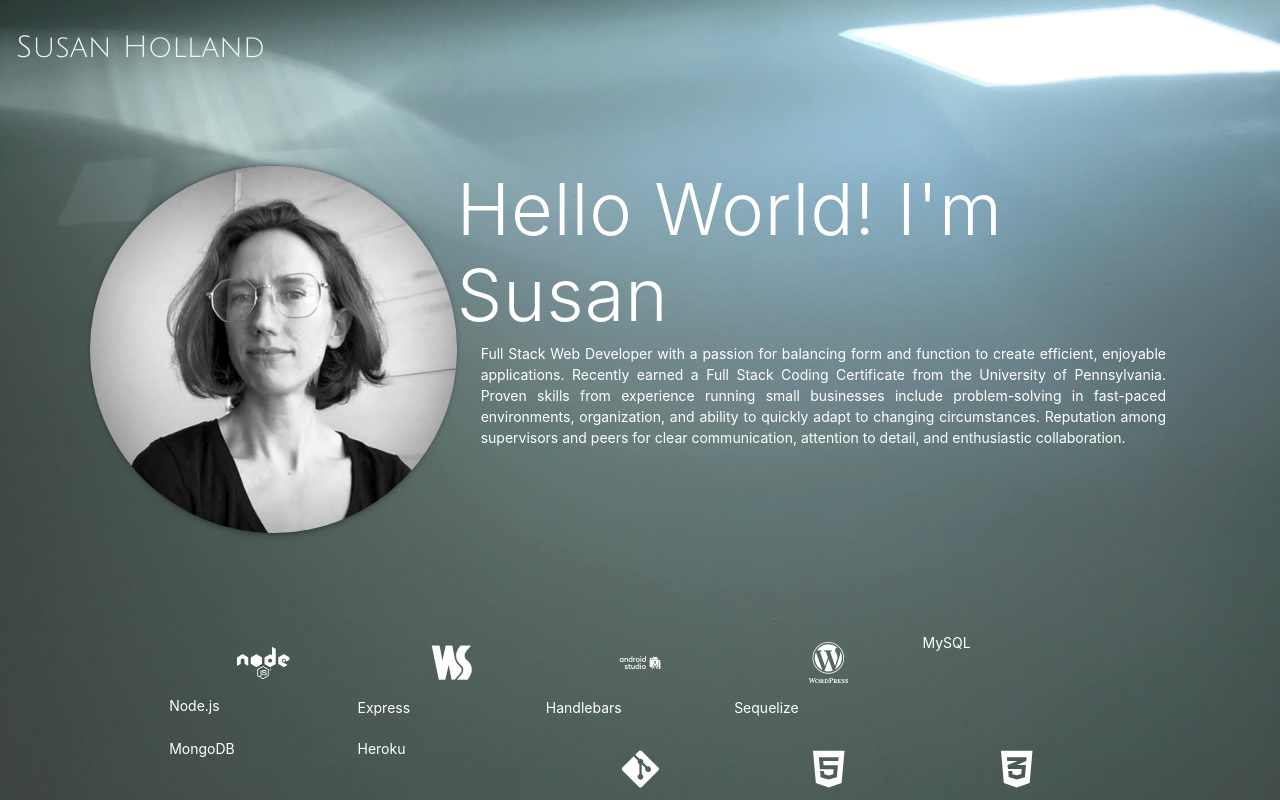
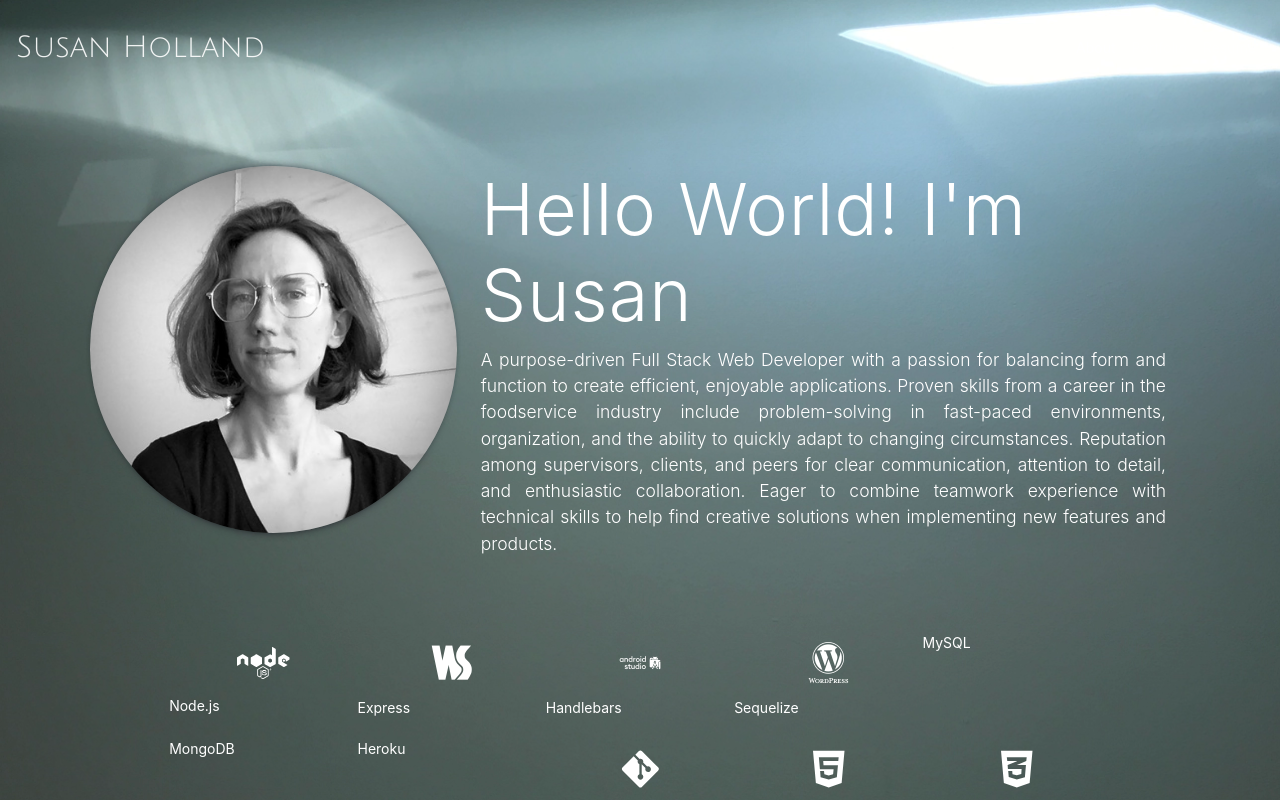
Before and after one commit to SEGH/SEGHPortfolio, a React (Create React App) app: page / in a window 1280 px wide. Shown: the top 800 px of the page. Built offline with nearby package versions, Linux system fonts and the light colour scheme; some icons are missing; a web font is replaced by a local one.

Commit message:
Add margin to h2 nd lead to p

```diff
--- a/src/components/pages/About.js
+++ b/src/components/pages/About.js
@@ -23,14 +23,14 @@ export default function About() {
 
                     <Col md="4" className="pb-4">
                         <img src={source} className="card-img rounded-circle"
-                            alt="Susan Holland profile" onLoad={() => {setLoaded(true)}} />
+                            alt="Susan Holland profile" onLoad={() => { setLoaded(true) }} />
                     </Col>
 
                     <Col md="8">
-                    <h2 className="display-3 text-end">Hello World! I'm Susan</h2>
-                        <CardBody className="p-0 px-md-4 mt-n1">
+                        <h2 className="display-3 px-md-4">Hello World! I'm Susan</h2>
+                        <CardBody className="p-0 px-md-4 lead">
                             <CardText>
-                                Full Stack Web Developer with a passion for balancing form and function to create efficient, enjoyable applications. Recently earned a Full Stack Coding Certificate from the University of Pennsylvania. Proven skills from experience running small businesses include problem-solving in fast-paced environments, organization, and ability to quickly adapt to changing circumstances. Reputation among supervisors and peers for clear communication, attention to detail, and enthusiastic collaboration.
+                                A purpose-driven Full Stack Web Developer with a passion for balancing form and function to create efficient, enjoyable applications. Proven skills from a career in the foodservice industry include problem-solving in fast-paced environments, organization, and the ability to quickly adapt to changing circumstances. Reputation among supervisors, clients, and peers for clear communication, attention to detail, and enthusiastic collaboration. Eager to combine teamwork experience with technical skills to help find creative solutions when implementing new features and products.
                             </CardText>
 
                         </CardBody>
```
